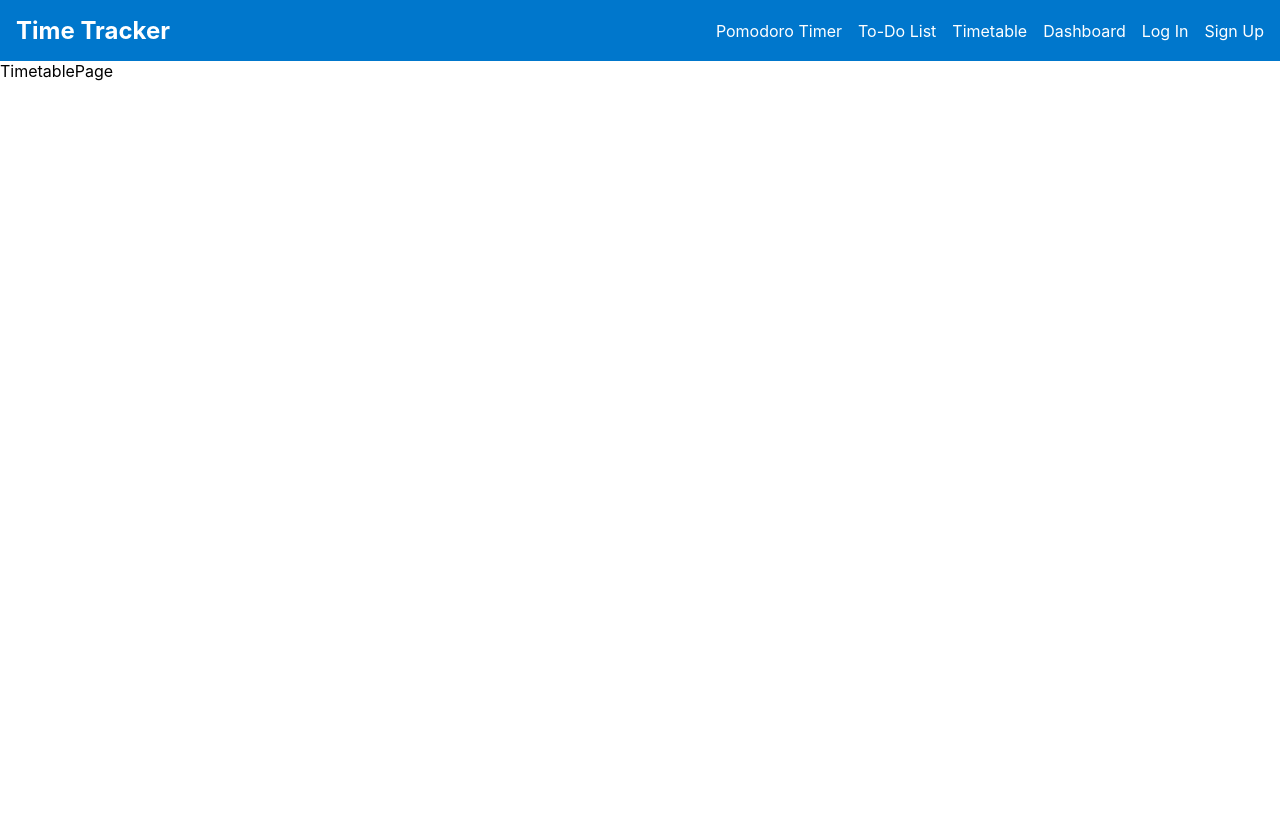
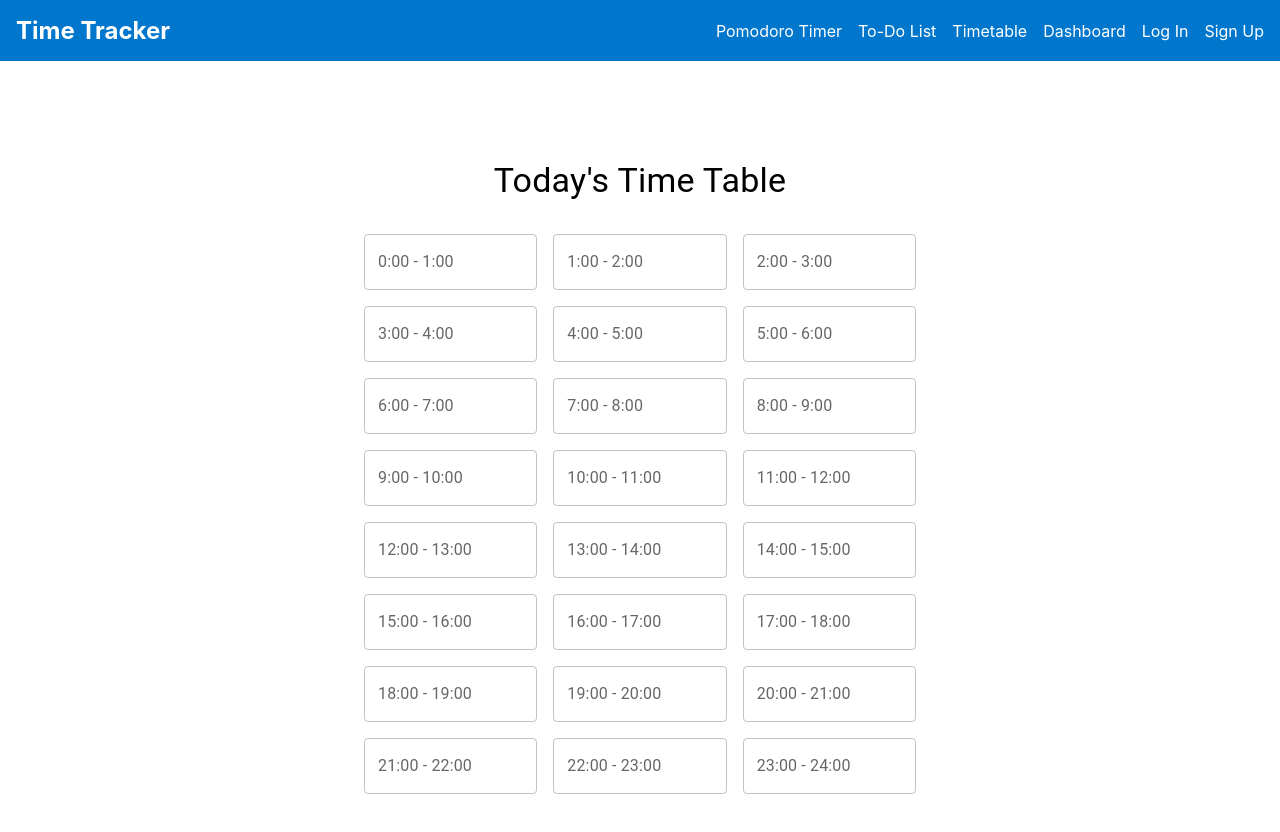
Before and after one commit to yunjunhojj/timeTracker, a React (Create React App) app: page /timetable in a window 1280 px wide. Shown: the top 832 px of the page. Before the commit the page ends 800 px from the top, so only its background shows below. Built offline with nearby package versions, Linux system fonts and the light colour scheme.

Commit message:
style: timetable basic style

```diff
--- a/src/pages/TimetablePage.js
+++ b/src/pages/TimetablePage.js
@@ -1,5 +1,48 @@
+import { useState } from "react";
+import { Container, Grid, TextField, Typography } from "@mui/material";
+import styled from "styled-components";
+
+const TimetablePageWrapper = styled.div`
+  display: flex;
+  flex-direction: column;
+  align-items: center;
+  justify-content: center;
+  height: 100vh;
+
+  padding-bottom: 40px;
+`;
+
 const TimetablePage = () => {
-  return <>TimetablePage</>;
+  const [timetable, setTimetable] = useState(Array(24).fill(""));
+
+  const handleChange = (event, index) => {
+    const newTimetable = [...timetable];
+    newTimetable[index] = event.target.value;
+    setTimetable(newTimetable);
+  };
+
+  return (
+    <TimetablePageWrapper>
+      <Container maxWidth="sm" sx={{ marginTop: "2rem" }}>
+        <Typography variant="h4" align="center" sx={{ marginBottom: "2rem" }}>
+          Today's Time Table
+        </Typography>
+        <Grid container spacing={2}>
+          {[...Array(24)].map((_, index) => (
+            <Grid item xs={4} key={index}>
+              <TextField
+                fullWidth
+                label={`${index}:00 - ${index + 1}:00`}
+                variant="outlined"
+                value={timetable[index]}
+                onChange={(event) => handleChange(event, index)}
+              />
+            </Grid>
+          ))}
+        </Grid>
+      </Container>
+    </TimetablePageWrapper>
+  );
 };
 
 export default TimetablePage;
```
